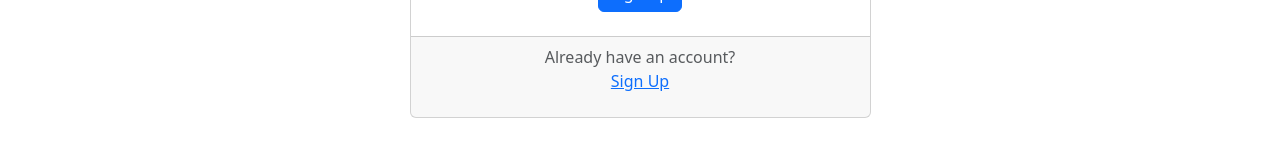
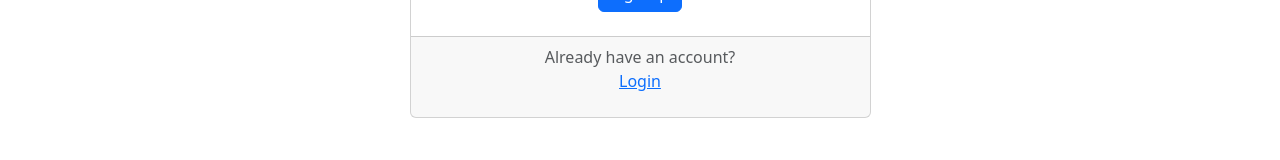
Before and after one commit to m091u/GreenMind---ecommerce, a React (Vite) app in the folder client/: page /signup in a window 1280 px wide. Shown: the part 467-627 px from the top of the page. Built offline with nearby package versions, Linux system fonts and the light colour scheme.

Commit message:
small adjust to signup page

```diff
--- a/client/src/pages/SignupPage.jsx
+++ b/client/src/pages/SignupPage.jsx
@@ -94,7 +94,7 @@ function SignupPage() {
         <div className="card-footer text-body-secondary">
           <p>
             Already have an account? <br></br>
-            <Link to={"/login"}>Sign Up</Link>
+            <Link to={"/login"}>Login</Link>
           </p>
         </div>
       </div>
```
